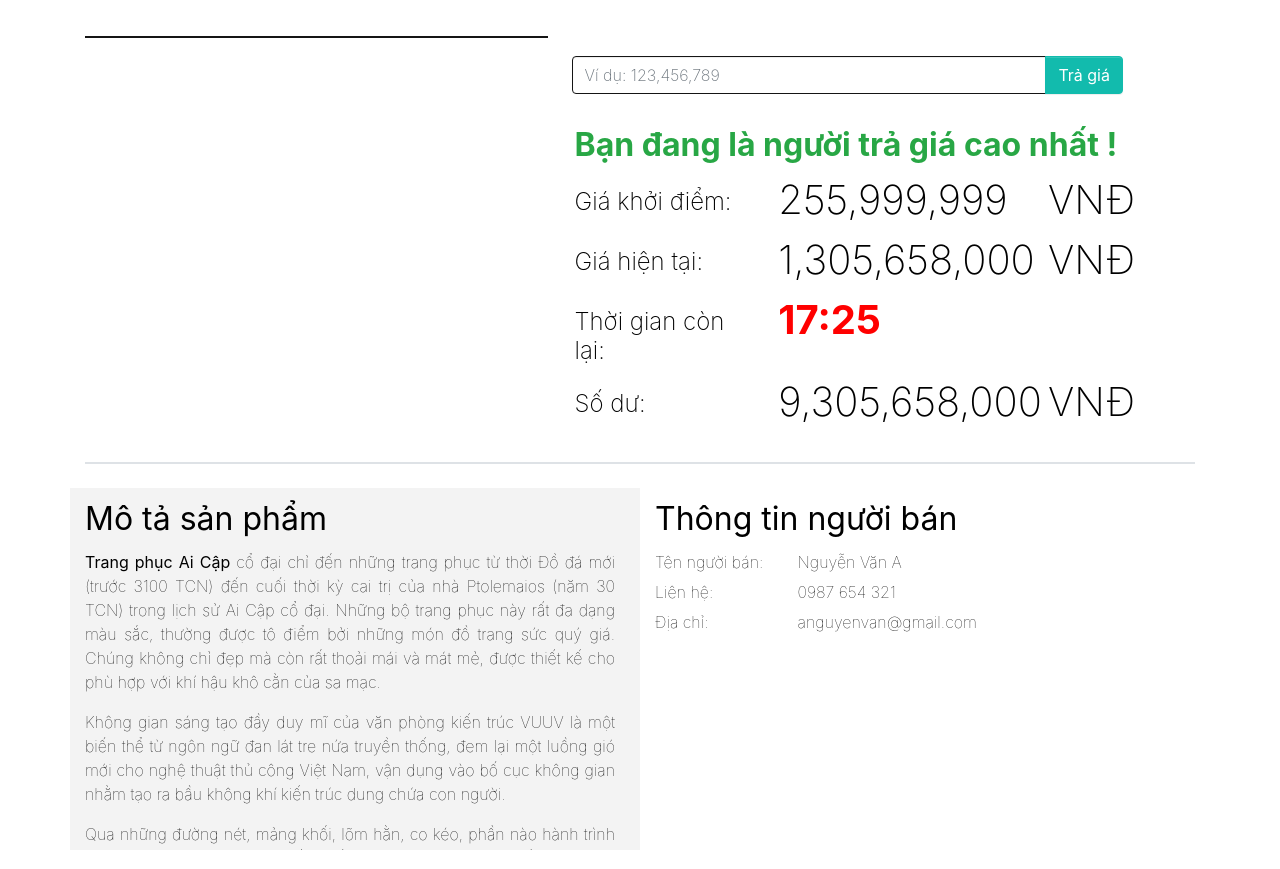
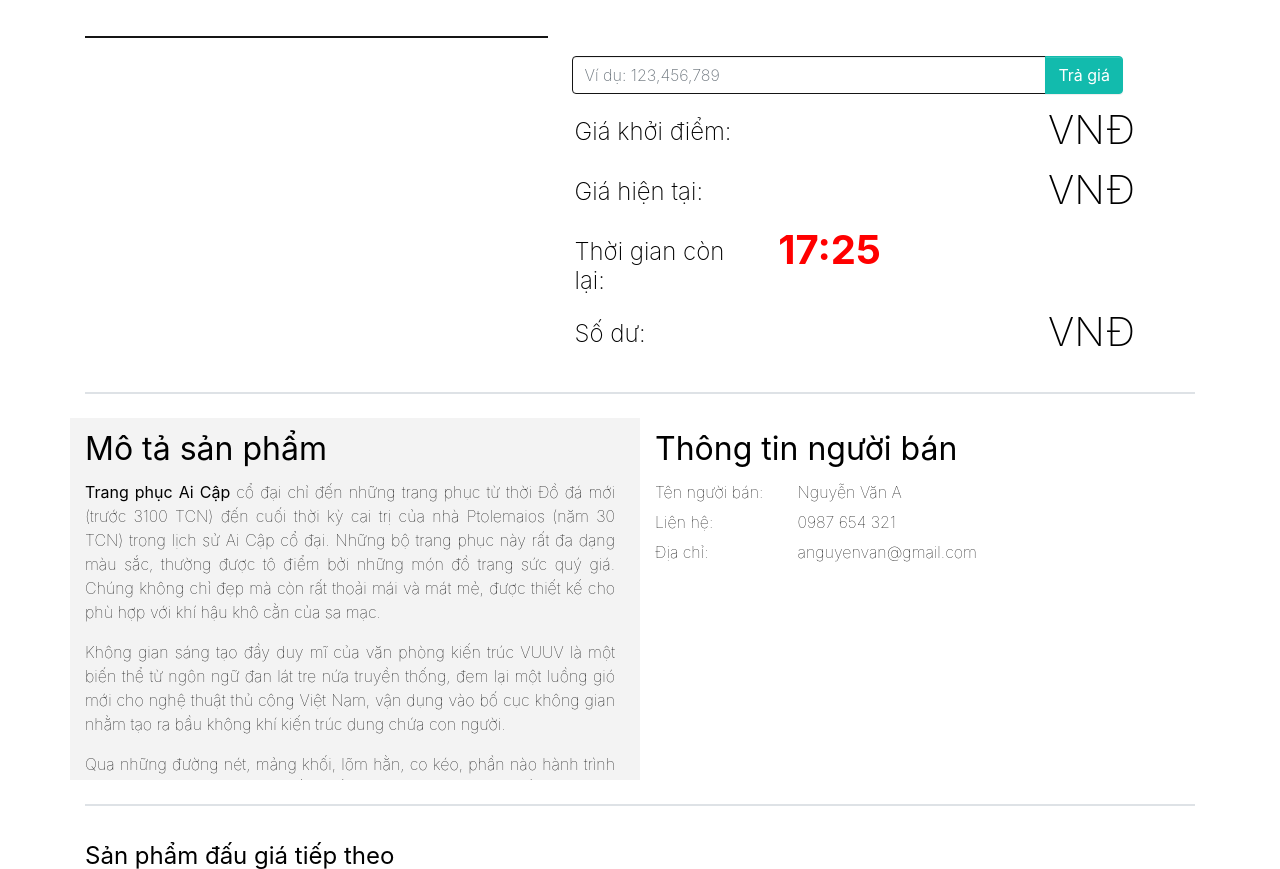
Before and after one commit to ductoinguyen/AuctionApp, a Flask app: page /phong-dau-gia/1 in a window 1280 px wide. Shown: the part 147-1016 px from the top of the page. Run offline with Flask 2, Linux system fonts and the light colour scheme; data that the repository does not hold is empty; some libraries are stand-ins or nearby versions.

Commit message:
edit default bid

```diff
--- a/templates/render/bid.html
+++ b/templates/render/bid.html
@@ -78,7 +78,7 @@
                         </form>
                         </div>
                     </div>
-                    <div class="row" style="margin-top: 20px;" id="thongBao">
+                    <div class="row" style="margin-top: 20px;display:none" id="thongBao">
                         <div class="col-md-12">
                         <h2 class="text-left pl-2 text-success" style="color: green; font-weight: 700;" > Bạn đang là người trả giá cao nhất ! </h2>
                         </div>
@@ -88,7 +88,7 @@
                         <h4 class="mt-2 text-left pl-2">Giá khởi điểm:</h4>
                         </div>
                         <div class="col-md-5">
-                        <h1 class="text-left" id="giaKhoiDiem">255,999,999</h1>
+                        <h1 class="text-left" id="giaKhoiDiem"></h1>
                         </div>
                         <div class="col-md-3">
                         <h1 class="text-left">VNĐ</h1>
@@ -99,7 +99,7 @@
                         <h4 class="mt-2 text-left pl-2">Giá hiện tại:</h4>
                         </div>
                         <div class="col-md-5">
-                        <h1 class="text-left" id="giaLonNhat">1,305,658,000</h1>
+                        <h1 class="text-left" id="giaLonNhat"></h1>
                         </div>
                         <div class="col-md-3">
                         <h1 class="text-left">VNĐ</h1>
@@ -118,7 +118,7 @@
                         <h4 class="mt-2 text-left pl-2">Số dư:</h4>
                         </div>
                         <div class="col-md-5">
-                        <h1 class="text-left" id="soDu">9,305,658,000</h1>
+                        <h1 class="text-left" id="soDu"></h1>
                         </div>
                         <div class="col-md-3">
                         <h1 class="text-left">VNĐ</h1>
```
